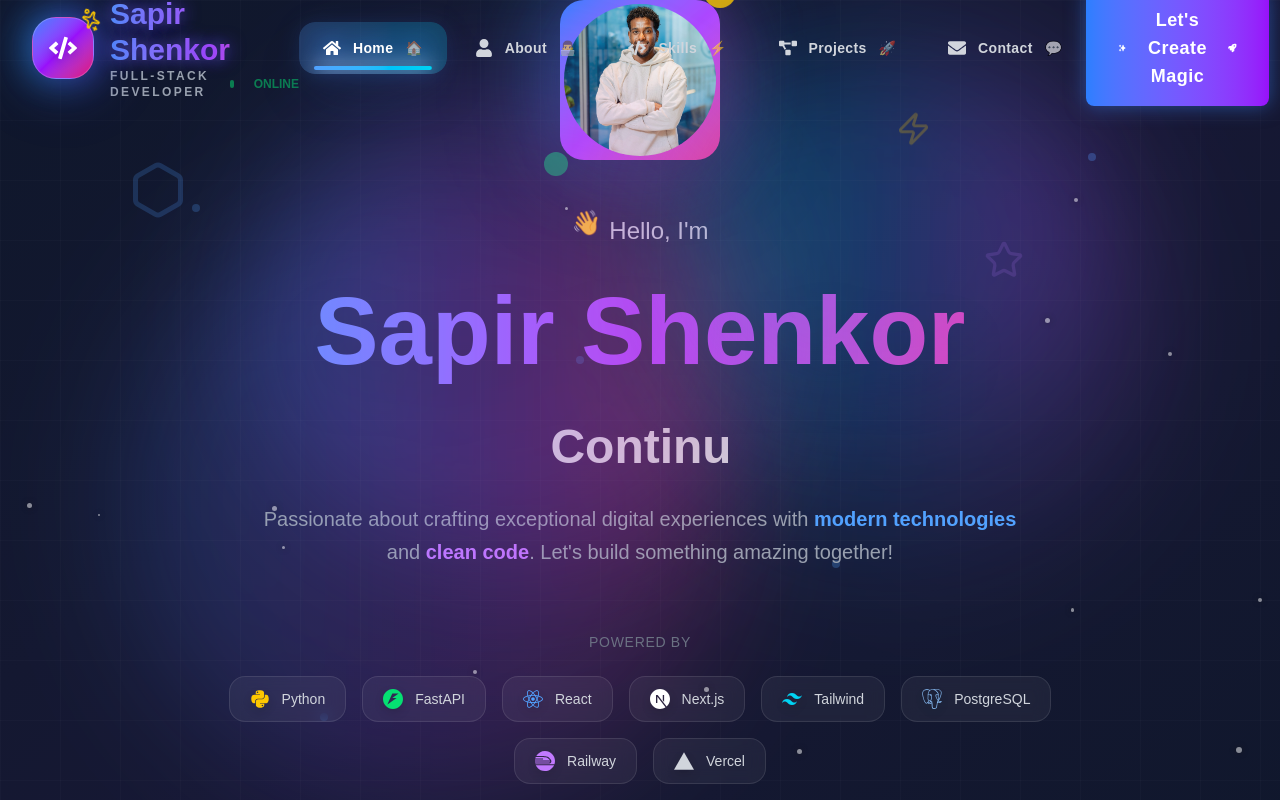
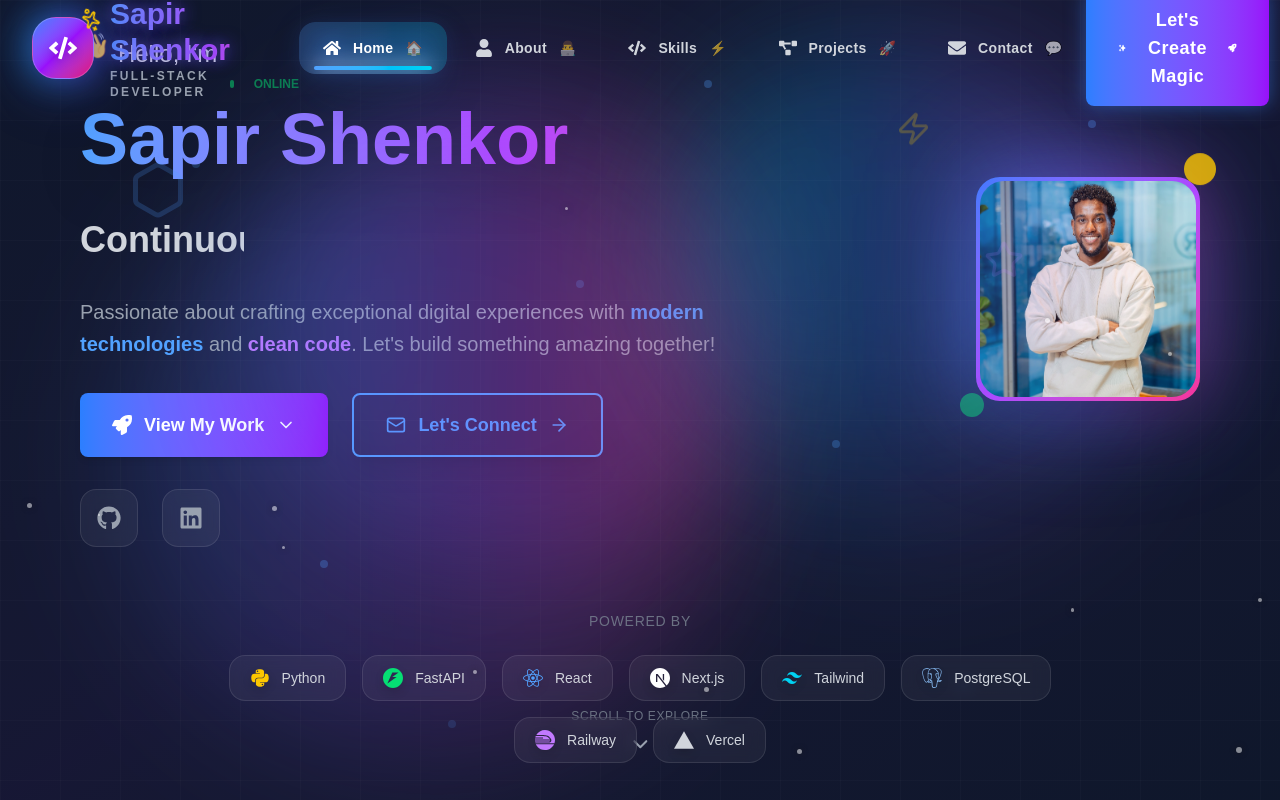
Before and after one commit to sapirshenkor/MyPortfolio, a Next.js app in the folder portfolio-frontend/: page / in a window 1280 px wide. Shown: the top 800 px of the page. Built offline with nearby package versions, Linux system fonts and the light colour scheme.

Commit message:
new edits in the portfolio

```diff
--- a/portfolio-frontend/src/components/sections/Hero.jsx
+++ b/portfolio-frontend/src/components/sections/Hero.jsx
@@ -202,49 +202,12 @@ const Hero = () => {
         }
       `}</style>
 
-      {/* Main Content */}
-      <div className="relative z-10 text-center px-4 max-w-6xl mx-auto">
-        {/* Profile Image/Avatar */}
-        <div
-          className="mb-12 animate-fade-in"
-          style={{ animationDelay: "0.2s" }}
-        >
-          <div className="relative inline-block group">
-            {/* Glow effects */}
-            <div className="absolute inset-0 bg-gradient-to-r from-blue-500 via-purple-500 to-pink-500 rounded-3xl blur-2xl opacity-60 group-hover:opacity-80 transition-opacity duration-500 animate-pulse" />
-            <div className="absolute inset-0 bg-gradient-to-r from-cyan-400 to-blue-600 rounded-3xl blur-3xl opacity-30 group-hover:opacity-50 transition-opacity duration-500" />
-
-            {/* Main profile container */}
-            <div className="relative w-40 h-40 mx-auto bg-gradient-to-br from-blue-500 via-purple-500 to-pink-500 rounded-3xl p-1 group-hover:scale-110 group-hover:rotate-3 transition-all duration-500 shadow-2xl">
-              <img
-                src="/images/profilePhoto.jpg"
-                alt="Sapir Shenkor - Full Stack Developer"
-                className="w-full h-full object-cover rounded-full transition-all duration-500 group-hover:scale-110 group-hover:rotate-3"
-                style={{
-                  objectPosition: "50% 30%",
-                }}
-                onError={(e) => {
-                  // Fallback if image fails to load
-                  e.target.style.display = "none";
-                  e.target.nextSibling.style.display = "flex";
-                }}
-              />
-              {/* Fallback icon (hidden by default) */}
-              <div
-                className="w-full h-full bg-slate-900 rounded-3xl flex items-center justify-center"
-                style={{ display: "none" }}
-              >
-                <FaCode size={60} className="text-white drop-shadow-lg" />
-              </div>
-            </div>
-
-            {/* Keep the floating particles */}
-            <div className="absolute -top-4 -right-4 w-8 h-8 bg-yellow-400 rounded-full animate-bounce opacity-80" />
-            <div className="absolute -bottom-4 -left-4 w-6 h-6 bg-green-400 rounded-full animate-pulse opacity-80" />
-            <div className="absolute top-1/2 -right-8 w-4 h-4 bg-pink-400 rounded-full animate-ping opacity-60" />
-          </div>
-        </div>
-
+      {/* Main Content Container */}
+      <div className="relative z-10 w-full max-w-6xl mx-auto px-4">
+        {/* Content Layout - Side by side on larger screens */}
+        <div className="flex flex-col lg:flex-row items-center justify-center gap-12 lg:gap-16">
+          {/* Text Content - Left side on large screens */}
+          <div className="flex-1 text-center lg:text-left lg:order-1 order-2">
             {/* Main Heading */}
             <div
               className="space-y-6 animate-fade-in"
@@ -262,14 +225,14 @@ const Hero = () => {
               </div>
 
               {/* Name */}
-          <h1 className="text-5xl md:text-7xl lg:text-8xl font-black leading-tight">
+              <h1 className="text-4xl md:text-6xl lg:text-7xl font-black leading-tight">
                 <span className="block bg-gradient-to-r from-blue-400 via-purple-500 to-pink-500 bg-clip-text text-transparent drop-shadow-2xl">
                   Sapir Shenkor
                 </span>
               </h1>
 
               {/* Dynamic Role */}
-          <div className="text-2xl md:text-4xl lg:text-5xl font-bold text-gray-300 h-16 flex items-center justify-center">
+              <div className="text-xl md:text-3xl lg:text-4xl font-bold text-gray-300 h-12 lg:h-16 flex items-center justify-center lg:justify-start">
                 <span
                   className={`typewriter ${isTyping ? "typing" : ""}`}
                   key={currentText}
@@ -279,61 +242,22 @@ const Hero = () => {
               </div>
 
               {/* Description */}
-          <p className="text-lg md:text-xl text-gray-400 max-w-3xl mx-auto leading-relaxed">
+              <p className="text-lg md:text-xl text-gray-400 max-w-2xl mx-auto lg:mx-0 leading-relaxed">
                 Passionate about crafting exceptional digital experiences with{" "}
                 <span className="text-blue-400 font-semibold">
                   modern technologies
                 </span>{" "}
                 and{" "}
-            <span className="text-purple-400 font-semibold">clean code</span>.
-            Let's build something amazing together!
+                <span className="text-purple-400 font-semibold">
+                  clean code
+                </span>
+                . Let's build something amazing together!
               </p>
-        </div>
-
-        {/* Floating Tech Stack */}
-        <div
-          className="my-16 animate-fade-in"
-          style={{ animationDelay: "0.6s" }}
-        >
-          <p className="text-gray-500 text-sm mb-6 uppercase tracking-wider font-medium">
-            Powered by
-          </p>
-          <div className="flex flex-wrap justify-center gap-4 max-w-4xl mx-auto">
-            {techStack.map((tech, index) => {
-              const IconComponent = tech.icon;
-              return (
-                <div
-                  key={tech.name}
-                  className="group relative"
-                  style={{ animationDelay: `${tech.delay}s` }}
-                >
-                  {/* Glow effect */}
-                  <div className="absolute inset-0 bg-gradient-to-r from-blue-500/20 to-purple-500/20 rounded-2xl blur-lg opacity-0 group-hover:opacity-100 transition-opacity duration-300" />
-
-                  {/* Tech badge */}
-                  <div className="relative flex items-center space-x-3 px-5 py-3 bg-white/5 backdrop-blur-sm border border-white/10 rounded-2xl hover:bg-white/10 hover:border-white/20 transition-all duration-300 hover:scale-110 hover:-translate-y-1">
-                    <IconComponent
-                      size={20}
-                      className={`${tech.color} drop-shadow-lg`}
-                    />
-                    <span className="text-gray-300 font-medium text-sm">
-                      {tech.name}
-                    </span>
-                  </div>
-
-                  {/* Tooltip */}
-                  <div className="absolute -top-12 left-1/2 transform -translate-x-1/2 px-3 py-1 bg-slate-800 text-white text-xs rounded-lg opacity-0 group-hover:opacity-100 transition-opacity duration-300 whitespace-nowrap">
-                    {tech.name}
-                  </div>
-                </div>
-              );
-            })}
-          </div>
             </div>
 
             {/* Call to Action Buttons */}
             <div
-          className="flex flex-col sm:flex-row gap-6 justify-center mt-12 animate-fade-in"
+              className="flex flex-col sm:flex-row gap-6 justify-center lg:justify-start mt-8 animate-fade-in"
               style={{ animationDelay: "0.8s" }}
             >
               <Button
@@ -377,7 +301,7 @@ const Hero = () => {
 
             {/* Social Links */}
             <div
-          className="flex justify-center space-x-6 mt-12 animate-fade-in"
+              className="flex justify-center lg:justify-start space-x-6 mt-8 animate-fade-in"
               style={{ animationDelay: "1s" }}
             >
               {[
@@ -407,6 +331,91 @@ const Hero = () => {
                 );
               })}
             </div>
+          </div>
+
+          {/* Profile Image - Right side on large screens, moved down on mobile */}
+          <div
+            className="flex-shrink-0 animate-fade-in lg:order-2 order-1 mt-8 lg:mt-0"
+            style={{ animationDelay: "0.2s" }}
+          >
+            <div className="relative inline-block group">
+              {/* Glow effects */}
+              <div className="absolute inset-0 bg-gradient-to-r from-blue-500 via-purple-500 to-pink-500 rounded-3xl blur-2xl opacity-60 group-hover:opacity-80 transition-opacity duration-500 animate-pulse" />
+              <div className="absolute inset-0 bg-gradient-to-r from-cyan-400 to-blue-600 rounded-3xl blur-3xl opacity-30 group-hover:opacity-50 transition-opacity duration-500" />
+
+              {/* Main profile container */}
+              <div className="relative w-48 h-48 lg:w-56 lg:h-56 bg-gradient-to-br from-blue-500 via-purple-500 to-pink-500 rounded-3xl p-1 group-hover:scale-110 group-hover:rotate-3 transition-all duration-500 shadow-2xl">
+                <img
+                  src="/images/profilePhoto.jpg"
+                  alt="Sapir Shenkor - Full Stack Developer"
+                  className="w-full h-full object-cover rounded-3xl transition-all duration-500"
+                  style={{
+                    objectPosition: "50% 30%",
+                  }}
+                  onError={(e) => {
+                    // Fallback if image fails to load
+                    e.target.style.display = "none";
+                    e.target.nextSibling.style.display = "flex";
+                  }}
+                />
+                {/* Fallback icon (hidden by default) */}
+                <div
+                  className="w-full h-full bg-slate-900 rounded-3xl flex items-center justify-center"
+                  style={{ display: "none" }}
+                >
+                  <FaCode size={80} className="text-white drop-shadow-lg" />
+                </div>
+              </div>
+
+              {/* Floating particles around profile */}
+              <div className="absolute -top-4 -right-4 w-8 h-8 bg-yellow-400 rounded-full animate-bounce opacity-80" />
+              <div className="absolute -bottom-4 -left-4 w-6 h-6 bg-green-400 rounded-full animate-pulse opacity-80" />
+              <div className="absolute top-1/2 -right-8 w-4 h-4 bg-pink-400 rounded-full animate-ping opacity-60" />
+            </div>
+          </div>
+        </div>
+
+        {/* Floating Tech Stack - Full width below main content */}
+        <div
+          className="mt-16 animate-fade-in"
+          style={{ animationDelay: "0.6s" }}
+        >
+          <p className="text-gray-500 text-sm mb-6 uppercase tracking-wider font-medium text-center">
+            Powered by
+          </p>
+          <div className="flex flex-wrap justify-center gap-4 max-w-4xl mx-auto">
+            {techStack.map((tech, index) => {
+              const IconComponent = tech.icon;
+              return (
+                <div
+                  key={tech.name}
+                  className="group relative"
+                  style={{ animationDelay: `${tech.delay}s` }}
+                >
+                  {/* Glow effect */}
+                  <div className="absolute inset-0 bg-gradient-to-r from-blue-500/20 to-purple-500/20 rounded-2xl blur-lg opacity-0 group-hover:opacity-100 transition-opacity duration-300" />
+
+                  {/* Tech badge */}
+                  <div className="relative flex items-center space-x-3 px-5 py-3 bg-white/5 backdrop-blur-sm border border-white/10 rounded-2xl hover:bg-white/10 hover:border-white/20 transition-all duration-300 hover:scale-110 hover:-translate-y-1">
+                    <IconComponent
+                      size={20}
+                      className={`${tech.color} drop-shadow-lg`}
+                    />
+                    <span className="text-gray-300 font-medium text-sm">
+                      {tech.name}
+                    </span>
+                  </div>
+
+                  {/* Tooltip */}
+                  <div className="absolute -top-12 left-1/2 transform -translate-x-1/2 px-3 py-1 bg-slate-800 text-white text-xs rounded-lg opacity-0 group-hover:opacity-100 transition-opacity duration-300 whitespace-nowrap">
+                    {tech.name}
+                  </div>
+                </div>
+              );
+            })}
+          </div>
+        </div>
+      </div>
 
       {/* Scroll Indicator */}
       <div className="absolute bottom-8 left-1/2 transform -translate-x-1/2 animate-bounce">
@@ -417,7 +426,6 @@ const Hero = () => {
           <ChevronDown size={24} className="text-gray-400" />
         </div>
       </div>
-      </div>
     </section>
   );
 };
```
Lines whose indentation alone changed are shown as unchanged.
